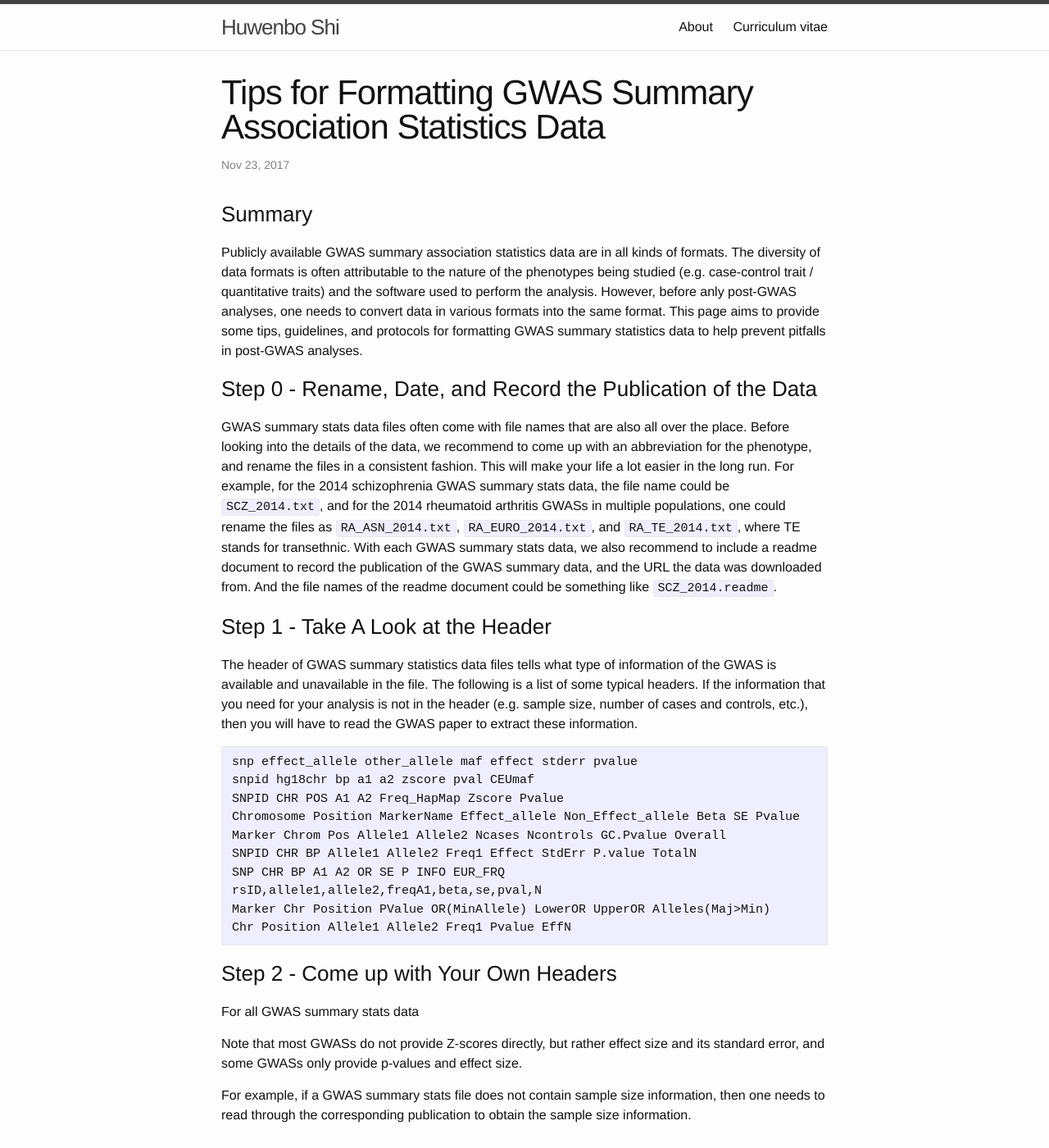
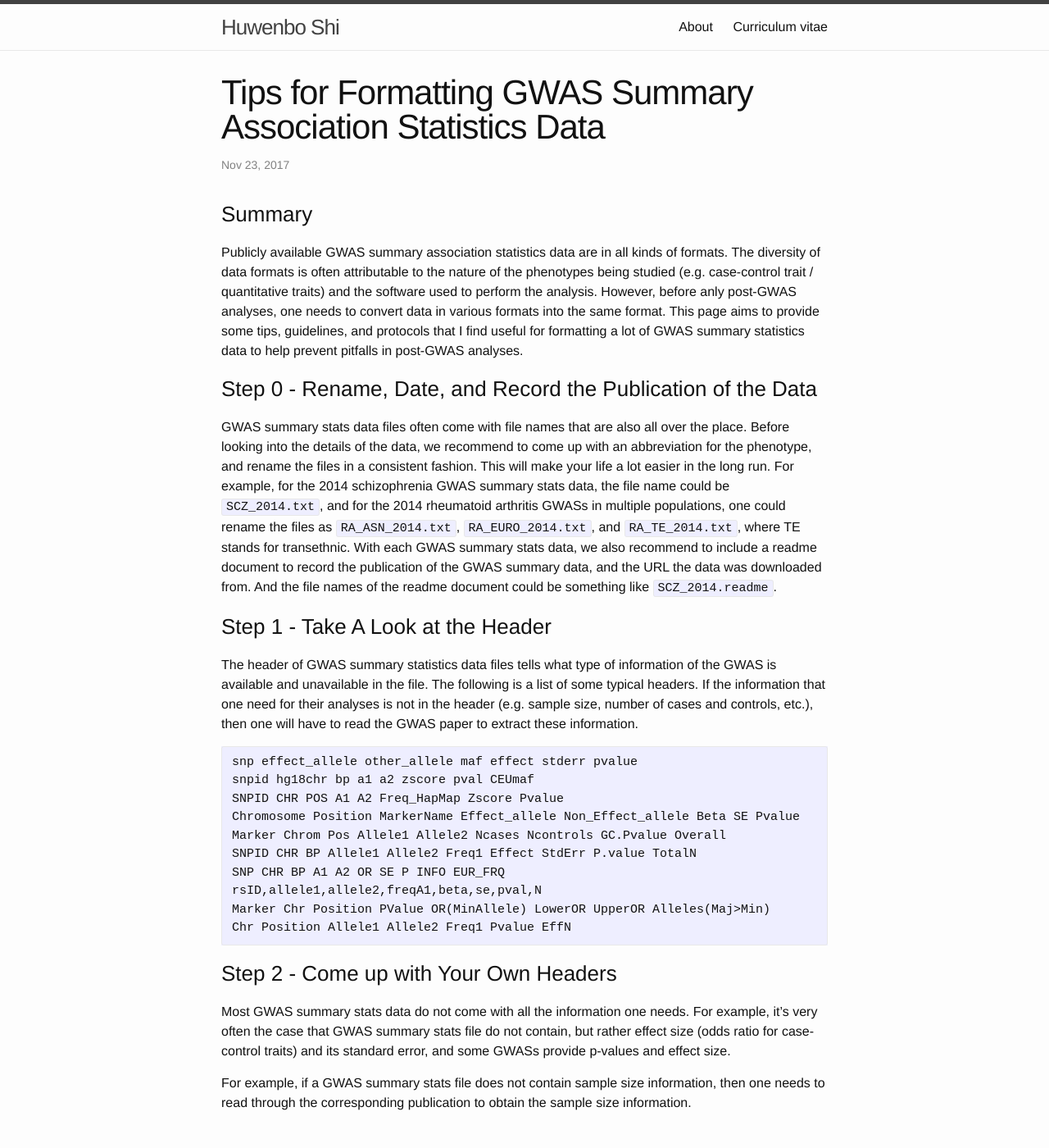
Before and after one commit to huwenboshi/huwenboshi.github.io, a Jekyll site: the page built from _posts/2017-11-23-tips-for-formatting-gwas-summary-stats.markdown, in a window 1280 px wide and 1400 px high. Shown: the whole window at 82% size. Built offline with Jekyll 4.4.1, drawn with Linux system fonts in a browser that asks for light colours.

Commit message:
updated post

````diff
--- a/_posts/2017-11-23-tips-for-formatting-gwas-summary-stats.markdown
+++ b/_posts/2017-11-23-tips-for-formatting-gwas-summary-stats.markdown
@@ -17,8 +17,9 @@ of formats. The diversity of data formats is often attributable to the nature
 of the phenotypes being studied (e.g. case-control trait / quantitative traits)
 and the software used to perform the analysis. However, before anly post-GWAS
 analyses, one needs to convert data in various formats into the same format.
-This page aims to provide some tips, guidelines, and protocols for formatting
-GWAS summary statistics data to help prevent pitfalls in post-GWAS analyses.
+This page aims to provide some tips, guidelines, and protocols that I find
+useful for formatting a lot of GWAS summary statistics data to help prevent
+pitfalls in post-GWAS analyses.
 
 ### Step 0 - Rename, Date, and Record the Publication of the Data
 
@@ -40,8 +41,8 @@ the readme document could be something like ```SCZ_2014.readme```.
 The header of GWAS summary statistics data files tells what type of
 information of the GWAS is available and unavailable in the file. The
 following is a list of some typical headers. If the information that
-you need for your analysis is not in the header (e.g. sample size, number
-of cases and controls, etc.), then you will have to read the GWAS paper
+one need for their analyses is not in the header (e.g. sample size, number
+of cases and controls, etc.), then one will have to read the GWAS paper
 to extract these information.
 
 ```
@@ -59,10 +60,10 @@ Chr Position Allele1 Allele2 Freq1 Pvalue EffN
 
 ### Step 2 - Come up with Your Own Headers
 
-For all GWAS summary stats data
-
-Note that most GWASs do not provide Z-scores directly, but rather effect size
-and its standard error, and some GWASs only provide p-values and effect size.
+Most GWAS summary stats data do not come with all the information one needs.
+For example, it's very often the case that GWAS summary stats file do not
+contain, but rather effect size (odds ratio for case-control traits) and its
+standard error, and some GWASs provide p-values and effect size.
 
 
 For example,
````
